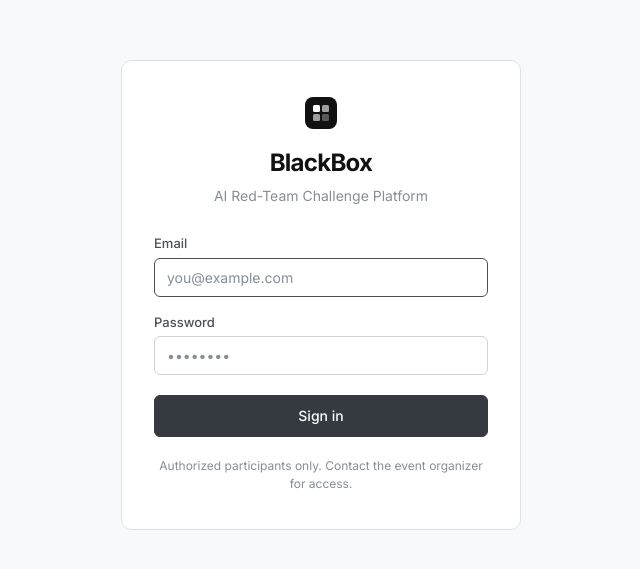
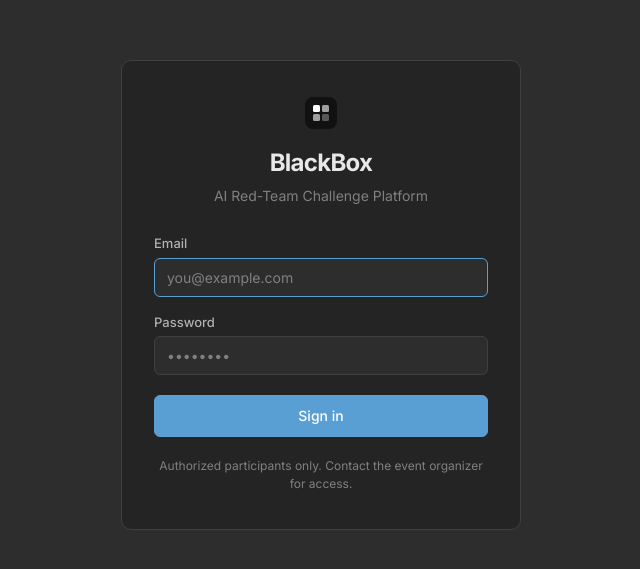
Before and after one commit to Nithishreddyyyy/blackBox, a Next.js app in the folder frontend/: page /login in a window 1280 px wide. Shown: the part 105-674 px from the top of the page, without its empty margins (319-959 px from the left). Built offline with nearby package versions, Linux system fonts and the light colour scheme; no server answers.

Commit message:
attempted to fix theme

```diff
--- a/frontend/src/app/globals.css
+++ b/frontend/src/app/globals.css
@@ -25,6 +25,29 @@
   --radius: 6px;
   --font-sans: "Inter", -apple-system, BlinkMacSystemFont, sans-serif;
   --font-mono: "JetBrains Mono", "Fira Code", monospace;
+}
+
+/* ── Dark theme ──────────────────────────────────────── */
+[data-theme="dark"],
+html[data-theme="dark"] {
+  --bg: #1a1a1a;
+  --bg-secondary: #2d2d2d;
+  --bg-tertiary: #3a3a3a;
+  --border: #404040;
+  --text-primary: #e8e8e8;
+  --text-secondary: #b0b0b0;
+  --text-muted: #808080;
+  --accent: #5a9fd4;
+  --accent-hover: #4a8fc4;
+  --danger: #ff6b6b;
+  --danger-hover: #ff5252;
+  --success: #51cf66;
+  --warning: #ffa94d;
+  --card-bg: #242424;
+  --sidebar-bg: #2d2d2d;
+  --input-bg: #2d2d2d;
+  --input-border: #404040;
+  --input-focus: #5a9fd4;
 }
 
 * {
--- a/frontend/src/app/layout.tsx
+++ b/frontend/src/app/layout.tsx
@@ -14,7 +14,7 @@ export default function RootLayout({
   children: React.ReactNode;
 }) {
   return (
-    <html lang="en">
+    <html lang="en" data-theme="dark">
       <body>
         <AuthProvider>{children}</AuthProvider>
       </body>
--- a/frontend/src/app/theme-toggle.tsx
+++ b/frontend/src/app/theme-toggle.tsx
@@ -4,8 +4,8 @@ import { useEffect, useState } from "react";
 
 export default function ThemeToggle() {
   const [theme, setTheme] = useState<"light" | "dark">(() => {
-    if (typeof window === "undefined") return "light";
-    return (localStorage.getItem("theme") as "light" | "dark" | null) || "light";
+    if (typeof window === "undefined") return "dark";
+    return (localStorage.getItem("theme") as "light" | "dark" | null) || "dark";
   });
 
   useEffect(() => {
```
